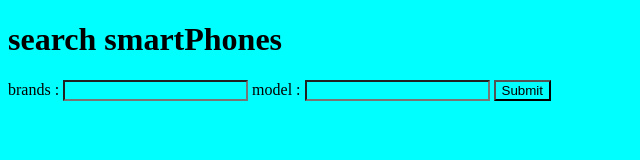
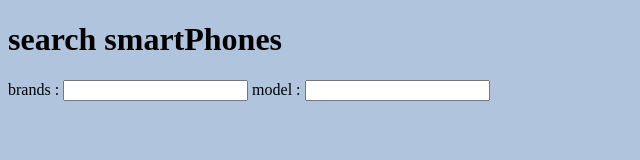
Before and after one commit to WebAhead8/smartphones, a website: page src/public/index.html in a window 1280 px wide. Shown: the whole page, without its empty margins (0-640 px from the left). Drawn offline with Linux system fonts and the light colour scheme; files that its build step writes are made by us from their sources; files whose address does not match are found by name.

Commit message:
last push

```diff
--- a/src/handlers/brandFilter.js
+++ b/src/handlers/brandFilter.js
@@ -19,7 +19,6 @@ function getAllBrands (brandQuery, modelQuery) {
   try {
     const file = fs.readFileSync(filePath, { encoding: 'utf-8' })
     const data = JSON.parse(file)
-    console.log(1)
     let newArr = data.results
       .map(smartphone => ({ brand: smartphone.Brand, model: smartphone.Model }))
       .filter(({ brand, model }) => {
--- a/src/public/index.html
+++ b/src/public/index.html
@@ -18,7 +18,7 @@
       <label for="model">model : </label>
       <input type="text" id="model" list="models-smart" />
       <datalist id="models-smart"> </datalist>
-      <input type="submit" id="submit" />
+
     </form>
 
     <script src="./public/app.js"></script>
--- a/src/public/style.css
+++ b/src/public/style.css
@@ -1,6 +1,6 @@
 *{
-    background-color: aqua;
+    /* background-color: aqua; */
 }
 body{
-    background-color: aqua;
+ background-color: #B0C4DE;
 }
```
